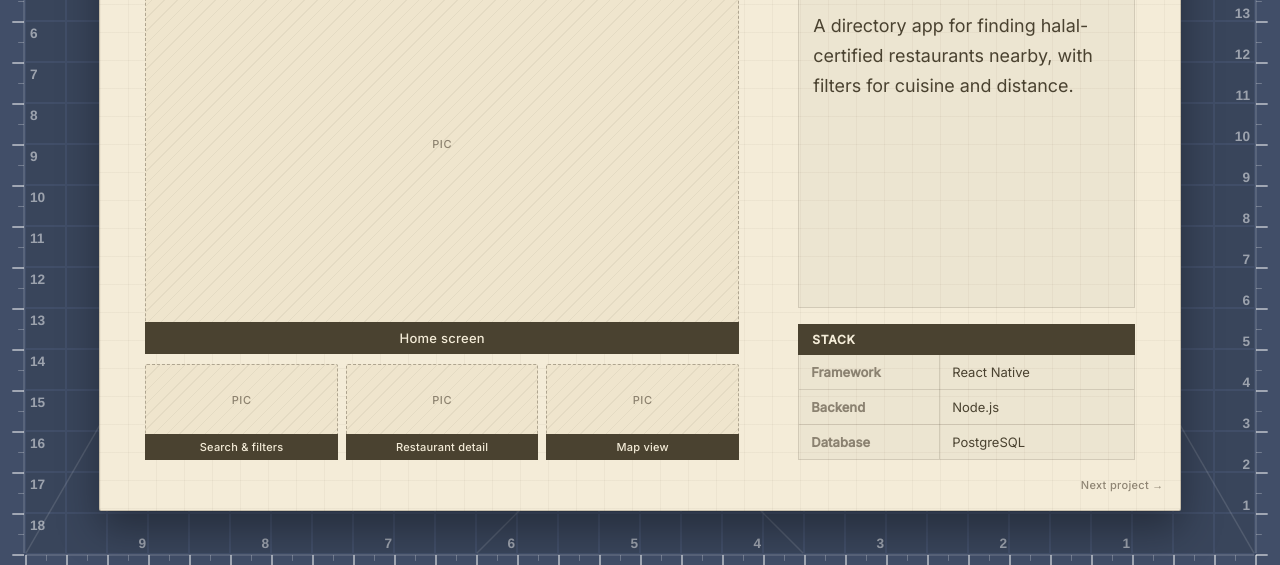
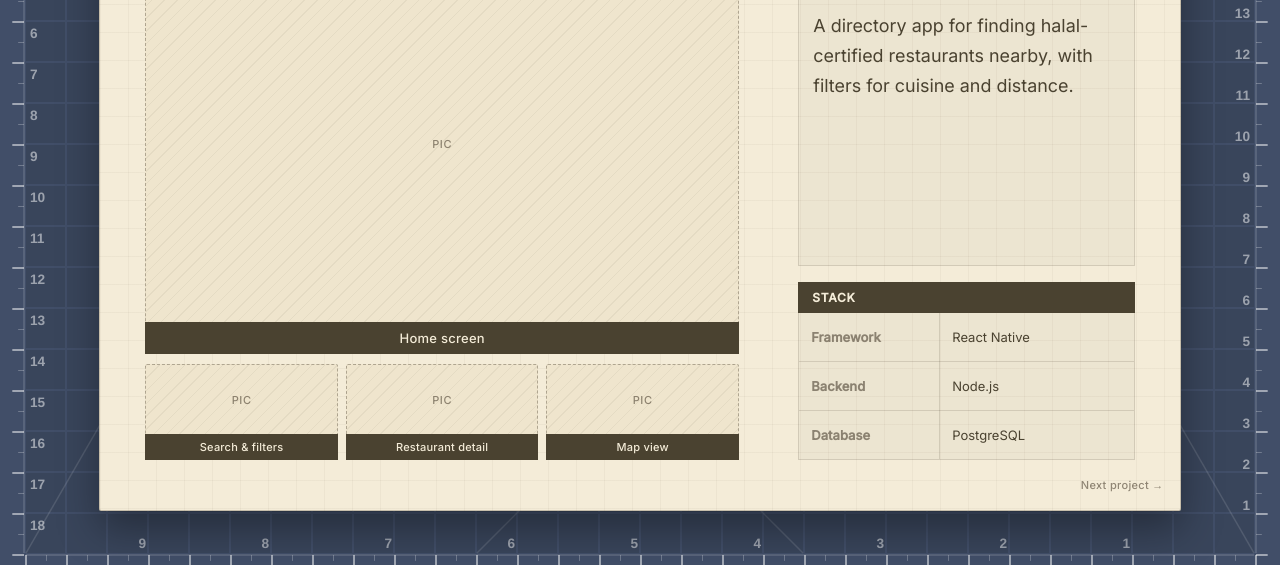
Before and after one commit to disposably-mono/disposably-mono.github.io, a website: page index.html in a window 1280 px wide. Both pictures are taken after a click on the button "PROJECTS". Shown: the part 235-800 px from the top of the page. Drawn offline with nearby package versions, Linux system fonts and the light colour scheme.

Commit message:
fix: increase stack table row padding for a ~30% taller card
Bumped .stack-table td vertical padding from 9px to 16px, measured to
grow the Stack info-card's rendered height by ~31%.

```diff
--- a/css/projects.css
+++ b/css/projects.css
@@ -281,7 +281,7 @@
 }
 
 .stack-table td {
-  padding: 9px 12px;
+  padding: 16px 12px;
   border-bottom: 1px solid rgba(60, 50, 35, 0.15);
 }
 
```
